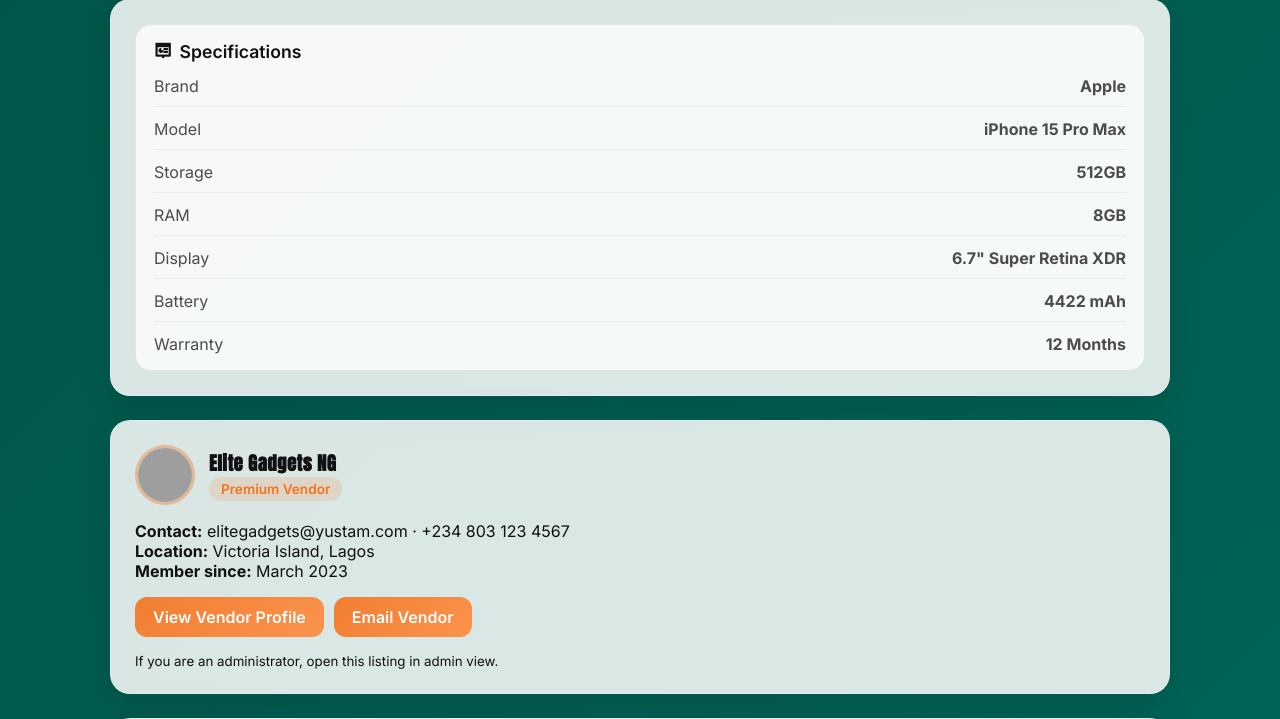
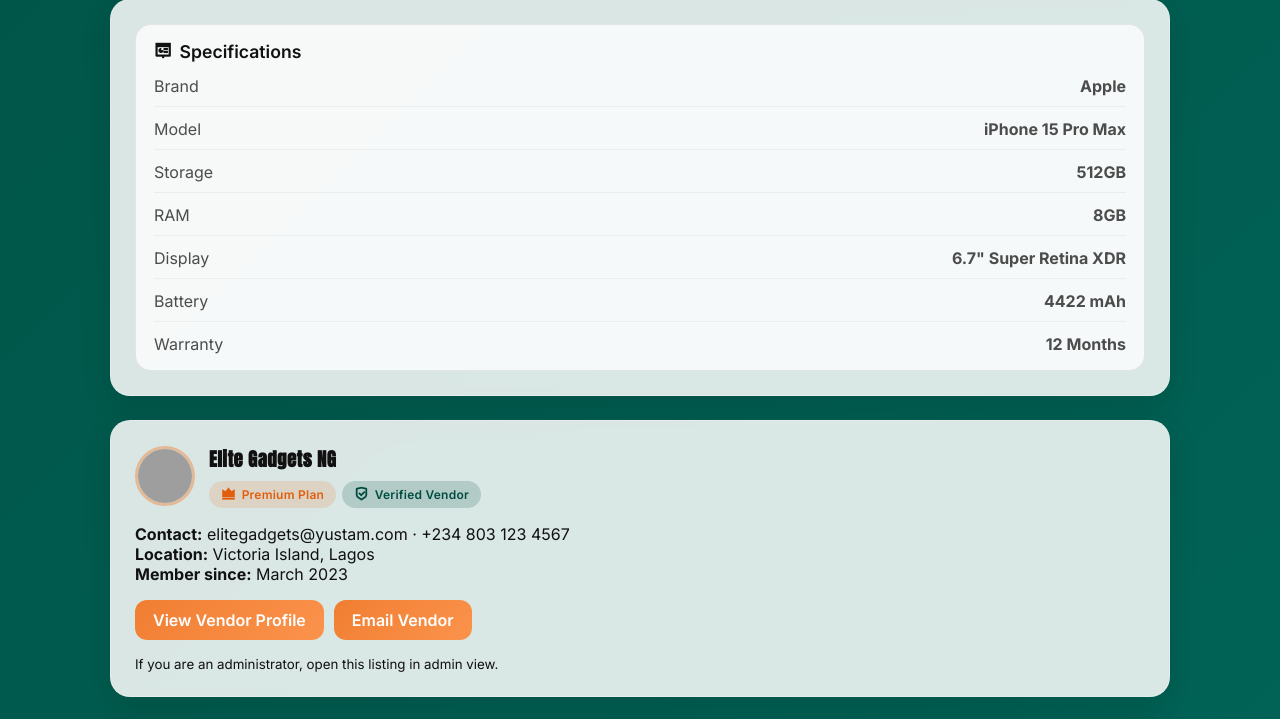
Before and after one commit to Sulaymaanabubakr/yustam, a PHP site: page /product.php in a window 1280 px wide. Shown: the part 1461-2180 px from the top of the page. Run offline with PHP 8.4, Linux system fonts and the light colour scheme; some libraries are stand-ins or nearby versions; grey boxes are pictures that could not be loaded.

Commit message:
updated multiple pages

```diff
--- a/product.js
+++ b/product.js
@@ -11,10 +11,16 @@
 const productNameEl = document.getElementById('productName');
 const productPriceEl = document.getElementById('productPrice');
 const productImageEl = document.getElementById('productImage');
+const vendorPlanBadge = document.getElementById('vendorPlanBadge');
+const vendorVerifiedBadge = document.getElementById('vendorVerifiedBadge');
+const vendorBadgesContainer = document.querySelector('.vendor-badges');
+const vendorNameEl = document.getElementById('vendorTitle');
 
 const productName = productNameEl?.textContent?.trim?.() || '';
 const productPrice = productPriceEl?.textContent?.trim?.() || '';
 const productImageUrl = productImageEl?.src || '';
+const vendorName = vendorNameEl?.textContent?.trim?.() || document.body?.dataset?.vendorName || 'Vendor';
+const vendorId = document.body?.dataset?.vendorId || '';
 
 const savedRef = buyerId && productId ? doc(db, `saved/${buyerId}/items/${productId}`) : null;
 
@@ -31,6 +37,89 @@
   }
 }
 
+const slugifyPlan = (plan) => {
+  if (!plan) return 'free';
+  return String(plan)
+    .toLowerCase()
+    .replace(/plan/g, '')
+    .replace(/[^a-z0-9]+/g, '-')
+    .replace(/(^-+|-+$)/g, '') || 'plan';
+};
+
+const formatPlanLabel = (plan) => {
+  if (!plan) return 'Free Plan';
+  const trimmed = String(plan).trim();
+  if (!trimmed) return 'Free Plan';
+  const lower = trimmed.toLowerCase();
+  return lower.endsWith('plan') ? trimmed : `${trimmed} Plan`;
+};
+
+const normaliseVerificationState = (value) => {
+  if (value === true || value === 1) return 'verified';
+  if (value === false || value === 0 || value === null || value === undefined) return 'unverified';
+  const norm = String(value).trim().toLowerCase();
+  if (['1', 'true', 'yes', 'verified', 'approved', 'active'].includes(norm)) return 'verified';
+  if (['pending', 'submitted', 'processing', 'in_review', 'in-review', 'under review'].includes(norm)) return 'pending';
+  if (['rejected', 'declined', 'failed', 'needs_changes', 'needs update', 'needs-update', '0', 'false', 'no', 'unverified'].includes(norm)) return 'unverified';
+  return 'unverified';
+};
+
+const applyVendorBadges = () => {
+  if (!vendorPlanBadge || !vendorVerifiedBadge) return;
+
+  const params = new URLSearchParams(window.location.search);
+  let planValue = params.get('plan');
+  let verifiedValue = params.get('verified');
+
+  if (planValue) {
+    planValue = decodeURIComponent(planValue);
+  } else {
+    planValue = document.body?.dataset?.vendorPlan || '';
+  }
+
+  if (verifiedValue !== null) {
+    verifiedValue = decodeURIComponent(verifiedValue);
+  } else {
+    verifiedValue = document.body?.dataset?.vendorVerified || '';
+  }
+
+  planValue = planValue ? String(planValue).trim() : '';
+
+  const planLabel = formatPlanLabel(planValue);
+  const planSlug = slugifyPlan(planValue);
+  vendorPlanBadge.innerHTML = `<i class="ri-vip-crown-fill" aria-hidden="true"></i>${planLabel}`;
+  vendorPlanBadge.className = `vendor-badge vendor-plan vendor-plan-${planSlug}`;
+
+  const verificationState = normaliseVerificationState(verifiedValue);
+  let verificationLabel = 'Not Verified';
+  let verificationIcon = 'ri-alert-line';
+  let stateClass = 'unverified';
+
+  if (verificationState === 'verified') {
+    verificationLabel = 'Verified Vendor';
+    verificationIcon = 'ri-shield-check-line';
+    stateClass = 'verified';
+  } else if (verificationState === 'pending') {
+    verificationLabel = 'Pending Review';
+    verificationIcon = 'ri-time-line';
+    stateClass = 'pending';
+  }
+
+  vendorVerifiedBadge.innerHTML = `<i class="${verificationIcon}" aria-hidden="true"></i>${verificationLabel}`;
+  vendorVerifiedBadge.className = `vendor-badge vendor-verified ${stateClass}`;
+
+  if (document.body) {
+    document.body.dataset.vendorPlan = planValue || '';
+    document.body.dataset.vendorVerified = verificationState;
+  }
+
+  if (vendorBadgesContainer) {
+    vendorBadgesContainer.hidden = false;
+  }
+};
+
+applyVendorBadges();
+
 async function toggleSave() {
   if (!saveBtn) return;
   if (!buyerId) {
@@ -45,11 +134,17 @@
       await deleteDoc(savedRef);
       setSaveState(false);
     } else {
+      const vendorPlanValue = document.body?.dataset?.vendorPlan || '';
+      const vendorVerifiedValue = document.body?.dataset?.vendorVerified || '';
       await setDoc(savedRef, {
         name: productName,
         price: productPrice,
         image: productImageUrl,
         productId,
+        vendorId,
+        vendorName,
+        vendorPlan: formatPlanLabel(vendorPlanValue),
+        vendorVerified: normaliseVerificationState(vendorVerifiedValue),
         timestamp: Date.now(),
       });
       setSaveState(true);
--- a/product.php
+++ b/product.php
@@ -10,6 +10,95 @@
 $vendorName = 'Elite Gadgets NG';
 $buyerId = $_SESSION['buyer_id'] ?? '';
 $buyerName = $_SESSION['buyer_name'] ?? '';
+
+function yustam_format_plan_label(?string $plan): string
+{
+    $plan = trim((string)$plan);
+    if ($plan === '') {
+        return 'Free Plan';
+    }
+
+    return preg_match('/plan$/i', $plan) ? $plan : $plan . ' Plan';
+}
+
+function yustam_slugify_plan(?string $plan): string
+{
+    $plan = strtolower(trim((string)$plan));
+    $plan = preg_replace('/plan$/', '', $plan);
+    $plan = preg_replace('/[^a-z0-9]+/', '-', $plan);
+    $plan = trim((string)$plan, '-');
+
+    return $plan !== '' ? $plan : 'free';
+}
+
+function yustam_normalise_verification($value): string
+{
+    if ($value === true || $value === 1 || $value === '1') {
+        return 'verified';
+    }
+
+    if ($value === false || $value === 0 || $value === '0' || $value === null) {
+        return 'unverified';
+    }
+
+    $value = strtolower(trim((string)$value));
+
+    if (in_array($value, ['true', 'yes', 'verified', 'approved', 'active'], true)) {
+        return 'verified';
+    }
+
+    if (in_array($value, ['pending', 'submitted', 'processing', 'in_review', 'in-review', 'under review'], true)) {
+        return 'pending';
+    }
+
+    if (in_array($value, ['rejected', 'declined', 'failed', 'needs_changes', 'needs update', 'needs-update', 'no', 'false'], true)) {
+        return 'unverified';
+    }
+
+    return 'unverified';
+}
+
+function yustam_verification_label(string $state): string
+{
+    switch ($state) {
+        case 'verified':
+            return 'Verified Vendor';
+        case 'pending':
+            return 'Pending Review';
+        default:
+            return 'Not Verified';
+    }
+}
+
+function yustam_verification_icon(string $state): string
+{
+    if ($state === 'verified') {
+        return 'ri-shield-check-line';
+    }
+
+    if ($state === 'pending') {
+        return 'ri-time-line';
+    }
+
+    return 'ri-alert-line';
+}
+
+$vendorPlanInput = $_GET['plan'] ?? '';
+if (!is_string($vendorPlanInput)) {
+    $vendorPlanInput = '';
+}
+$vendorPlanInput = trim($vendorPlanInput);
+$vendorPlan = $vendorPlanInput !== '' ? $vendorPlanInput : 'Premium';
+$vendorPlanLabel = yustam_format_plan_label($vendorPlan);
+$vendorPlanSlug = yustam_slugify_plan($vendorPlan);
+
+$vendorVerifiedInput = $_GET['verified'] ?? 'verified';
+if (!is_string($vendorVerifiedInput)) {
+    $vendorVerifiedInput = 'verified';
+}
+$vendorVerificationState = yustam_normalise_verification($vendorVerifiedInput);
+$vendorVerificationLabel = yustam_verification_label($vendorVerificationState);
+$vendorVerificationIcon = yustam_verification_icon($vendorVerificationState);
 
 $chatId = $vendorId && $buyerId ? $vendorId . '_' . $buyerId . '_' . $productId : '';
 ?>
@@ -379,13 +468,79 @@
             border: 3px solid rgba(243, 115, 30, 0.4);
         }
 
-        .plan-chip {
-            background: rgba(243, 115, 30, 0.15);
-            color: var(--orange);
+        .vendor-text {
+            display: flex;
+            flex-direction: column;
+            gap: 6px;
+        }
+
+        .vendor-badges {
+            display: flex;
+            flex-wrap: wrap;
+            gap: 6px;
+            margin-top: 2px;
+        }
+
+        .vendor-badge {
+            display: inline-flex;
+            align-items: center;
+            gap: 6px;
+            padding: 6px 12px;
             border-radius: 999px;
-            padding: 4px 12px;
-            font-size: 0.85rem;
+            font-size: 0.75rem;
             font-weight: 600;
+            letter-spacing: 0.02em;
+            background: rgba(0, 77, 64, 0.12);
+            color: var(--emerald);
+        }
+
+        .vendor-badge i {
+            font-size: 0.9rem;
+        }
+
+        .vendor-plan-premium {
+            background: rgba(243, 115, 30, 0.16);
+            color: var(--orange-deep);
+        }
+
+        .vendor-plan-pro {
+            background: rgba(0, 77, 64, 0.16);
+            color: var(--emerald);
+        }
+
+        .vendor-plan-plus {
+            background: rgba(0, 77, 64, 0.12);
+            color: var(--emerald);
+        }
+
+        .vendor-plan-starter {
+            background: rgba(17, 17, 17, 0.08);
+            color: rgba(17, 17, 17, 0.68);
+        }
+
+        .vendor-plan-elite {
+            background: linear-gradient(125deg, rgba(243, 115, 30, 0.2), rgba(0, 77, 64, 0.22));
+            color: var(--emerald);
+        }
+
+        .vendor-plan-free {
+            background: rgba(17, 17, 17, 0.08);
+            color: rgba(17, 17, 17, 0.68);
+        }
+
+        .vendor-badge.verified {
+            background: rgba(0, 77, 64, 0.18);
+            color: var(--emerald);
+        }
+
+        .vendor-badge.pending {
+            background: rgba(255, 193, 7, 0.22);
+            color: #a46f00;
+        }
+
+        .vendor-badge.unverified {
+            background: rgba(217, 48, 37, 0.16);
+            color: #a32018;
         }
 
         .vendor-actions {
@@ -697,7 +852,13 @@
         }
     </style>
 </head>
-<body data-buyer-id="<?= htmlspecialchars((string)$buyerId, ENT_QUOTES, 'UTF-8'); ?>">
+<body
+    data-buyer-id="<?= htmlspecialchars((string)$buyerId, ENT_QUOTES, 'UTF-8'); ?>"
+    data-vendor-id="<?= htmlspecialchars((string)$vendorId, ENT_QUOTES, 'UTF-8'); ?>"
+    data-vendor-name="<?= htmlspecialchars($vendorName, ENT_QUOTES, 'UTF-8'); ?>"
+    data-vendor-plan="<?= htmlspecialchars($vendorPlan, ENT_QUOTES, 'UTF-8'); ?>"
+    data-vendor-verified="<?= htmlspecialchars($vendorVerificationState, ENT_QUOTES, 'UTF-8'); ?>"
+>
     <!-- Header -->
     <header>
         <div class="topbar">
@@ -809,9 +970,24 @@
         <section class="glass-card vendor-card" aria-labelledby="vendorTitle">
             <div class="vendor-header">
                 <img src="https://images.unsplash.com/photo-1544723795-3fb6469f5b39?auto=format&fit=crop&w=200&q=80" alt="Vendor profile photo" class="vendor-avatar">
-                <div>
+                <div class="vendor-text">
                     <h3 id="vendorTitle"><?= htmlspecialchars($vendorName, ENT_QUOTES, 'UTF-8'); ?></h3>
-                    <div class="plan-chip">Premium Vendor</div>
+                    <div class="vendor-badges">
+                        <span
+                            class="vendor-badge vendor-plan vendor-plan-<?= htmlspecialchars($vendorPlanSlug, ENT_QUOTES, 'UTF-8'); ?>"
+                            id="vendorPlanBadge"
+                        >
+                            <i class="ri-vip-crown-fill" aria-hidden="true"></i>
+                            <?= htmlspecialchars($vendorPlanLabel, ENT_QUOTES, 'UTF-8'); ?>
+                        </span>
+                        <span
+                            class="vendor-badge vendor-verified <?= htmlspecialchars($vendorVerificationState, ENT_QUOTES, 'UTF-8'); ?>"
+                            id="vendorVerifiedBadge"
+                        >
+                            <i class="<?= htmlspecialchars($vendorVerificationIcon, ENT_QUOTES, 'UTF-8'); ?>" aria-hidden="true"></i>
+                            <?= htmlspecialchars($vendorVerificationLabel, ENT_QUOTES, 'UTF-8'); ?>
+                        </span>
+                    </div>
                 </div>
             </div>
             <div id="vendorInfo" class="vendor-details">
--- a/vendor-verification-status.php
+++ b/vendor-verification-status.php
@@ -68,6 +68,11 @@
 $planValue = array_key_exists('plan', $vendor) ? ($vendor['plan'] ?? 'Free') : 'Free';
 $planNormalised = strtolower(trim((string) $planValue));
 $planIsPaid = $planNormalised !== '' && $planNormalised !== 'free';
+
+if ($normalisedStatus === '' && ($submittedAt === '' || $submittedAt === null)) {
+    $normalisedStatus = 'not_submitted';
+    $rawStatus = 'Not submitted';
+}
 
 if ($_SERVER['REQUEST_METHOD'] === 'POST') {
     $action = isset($_POST['action']) ? strtolower(trim((string) $_POST['action'])) : 'submit';
--- a/vendor-verification.js
+++ b/vendor-verification.js
@@ -28,6 +28,7 @@
 
   const normaliseStatus = (value) => (typeof value === 'string' ? value.trim().toLowerCase() : '');
   const STATUS_CLASS_MAP = {
+    not_submitted: 'badge-active',
     pending: 'badge-pending',
     verified: 'badge-verified',
     approved: 'badge-verified',
```
Also changed, not shown: buyer-saved.js (+82 -7 lines), buyer-saved.php (+77 -0 lines), product.html (+70 -7 lines), shop.html (+69 -0 lines), shop.js (+82 -1 lines). Lines whose indentation alone changed are shown as unchanged.
